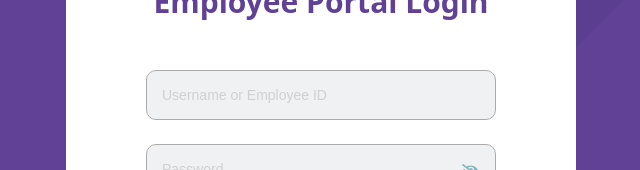
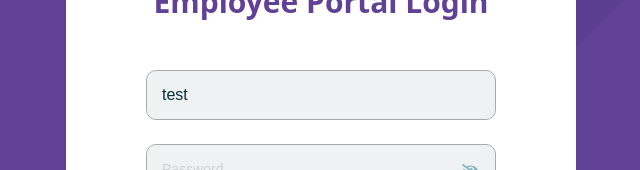
Before and after one commit to guillermogabion/eatery-react-front, a React app: page / in a window 1280 px wide. Shown: the part 283-453 px from the top of the page, without its empty margins (319-959 px from the left). Built offline with nearby package versions, Linux system fonts and the light colour scheme.

Commit message:
test commit inhouse dev

```diff
--- a/src/scenes/Login/index.tsx
+++ b/src/scenes/Login/index.tsx
@@ -23,7 +23,7 @@ const CryptoJS = require("crypto-js")
 export const Login = () => {
 
   const dispatch = useDispatch()
-  const [username, setUsername] = useState<any>("")
+  const [username, setUsername] = useState<any>("test")
   const [password, setPassword] = useState<any>("")
   const [oldPassword, setOldPassword] = useState<any>("")
   const [newPassword, setNewPassword] = useState<any>("")
```
